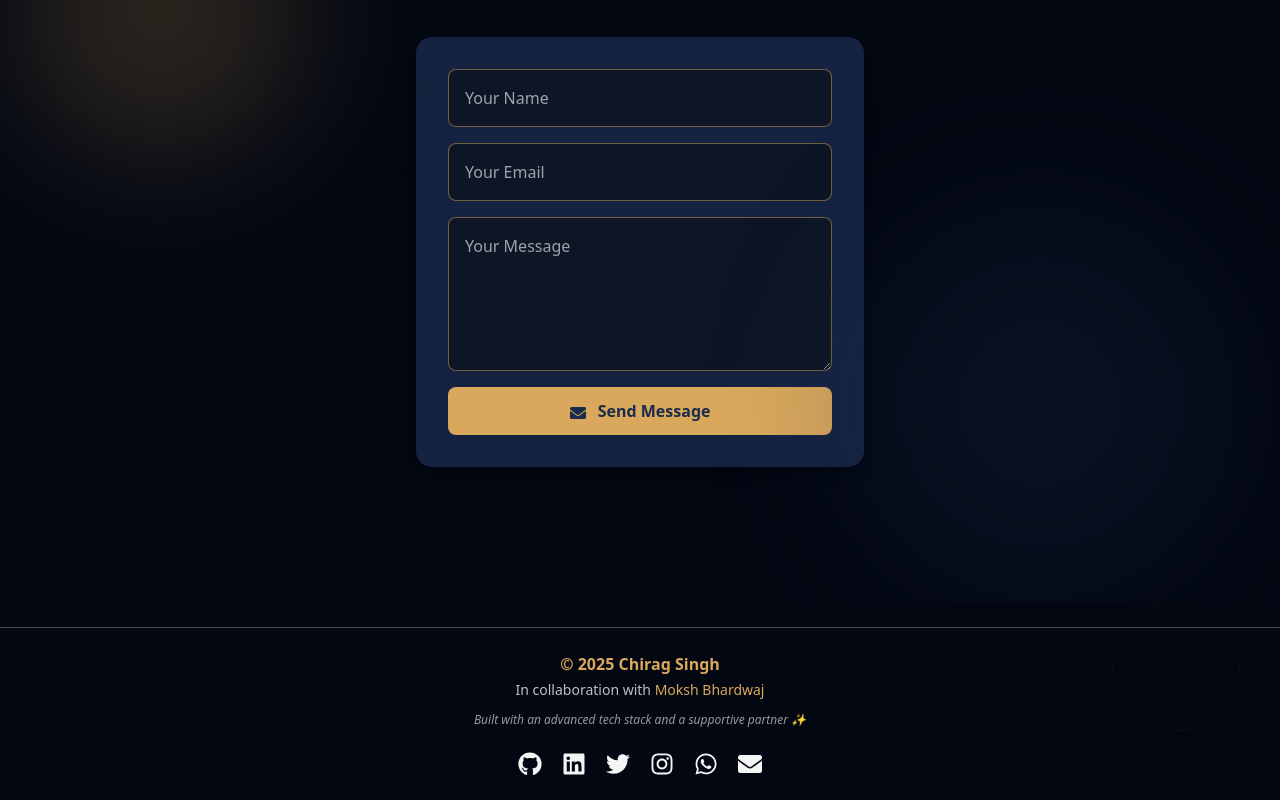
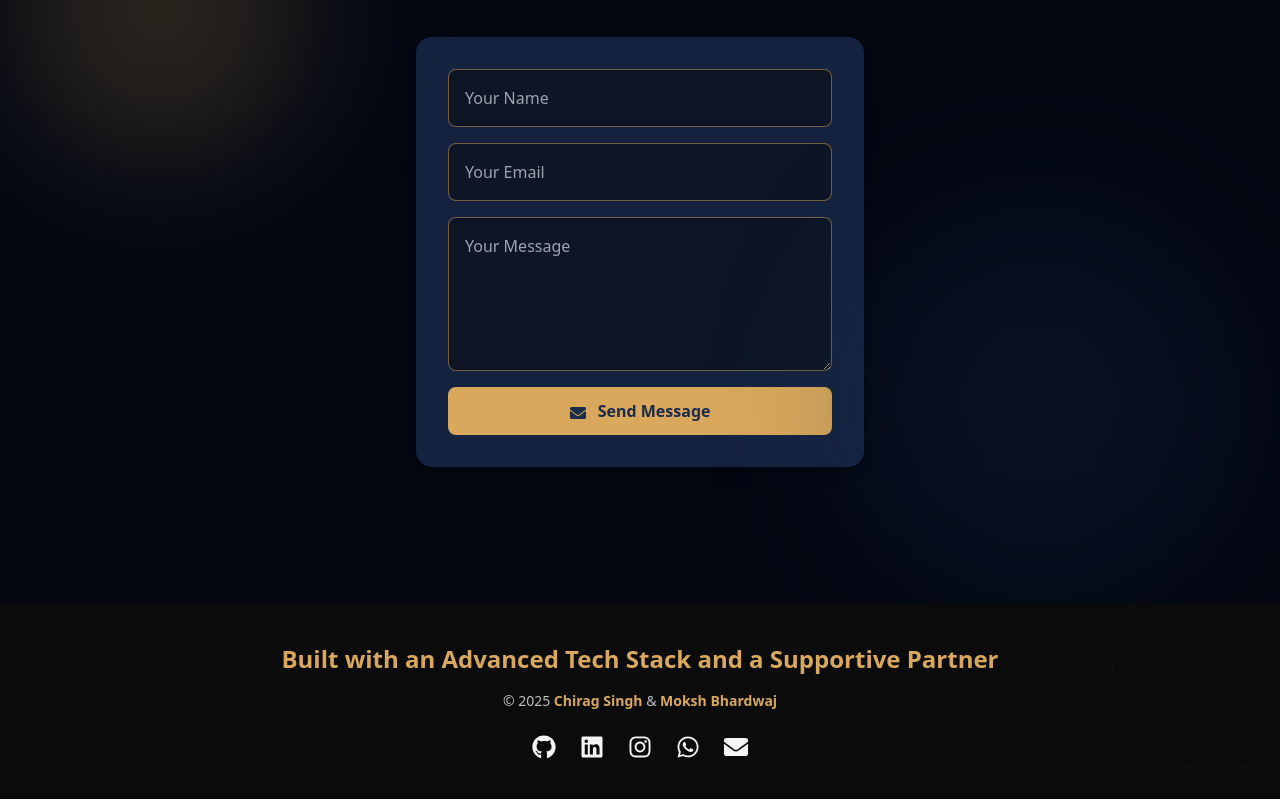
Before and after one commit to chirag349/portfolio, a React (Vite) app: page / in a window 1280 px wide. Shown: the part 2837-3637 px from the top of the page. Built offline with nearby package versions, Linux system fonts and the light colour scheme.

Commit message:
Update Footer.jsx

```diff
--- a/src/components/Footer.jsx
+++ b/src/components/Footer.jsx
@@ -3,7 +3,6 @@ import { motion } from "framer-motion";
 import {
   FaGithub,
   FaLinkedin,
-  FaTwitter,
   FaInstagram,
   FaWhatsapp,
   FaEnvelope,
@@ -13,7 +12,6 @@ export default function Footer() {
   const socials = [
     { icon: FaGithub, link: "https://github.com/chirag349", name: "GitHub" },
     { icon: FaLinkedin, link: "https://linkedin.com/in/chirag349", name: "LinkedIn" },
-    { icon: FaTwitter, link: "https://twitter.com", name: "X" },
     { icon: FaInstagram, link: "https://instagram.com", name: "Instagram" },
     { icon: FaWhatsapp, link: "https://wa.me/your-number", name: "WhatsApp" },
     { icon: FaEnvelope, link: "mailto:chirag@example.com", name: "Email" },
@@ -21,34 +19,45 @@ export default function Footer() {
 
   return (
     <motion.footer
-      initial={{ opacity: 0, y: 30 }}
+      initial={{ opacity: 0, y: 20 }}
       whileInView={{ opacity: 1, y: 0 }}
       viewport={{ once: true }}
       transition={{ duration: 0.8 }}
-      className="py-6 text-center text-[#f5f5f5] relative overflow-hidden"
+      className="relative overflow-hidden py-10 text-center bg-[#0b0b0b] text-[#f5f5f5]"
     >
-      <hr className="opacity-30 mb-6" />
+      {/* Rotating border circle */}
+      <motion.div
+        className="absolute top-[-40px] right-[-40px] w-52 h-52 rounded-full border border-[#d9a85c]/20 opacity-20"
+        animate={{ rotate: 360 }}
+        transition={{ repeat: Infinity, duration: 80, ease: "linear" }}
+      />
 
-      <p className="text-[#d9a85c] font-semibold mb-1">
-        © {new Date().getFullYear()} Chirag Singh
-      </p>
-      <p className="text-sm text-[#bfbfbf] mb-3">
-        In collaboration with{" "}
+      {/* Main Tagline */}
+      <motion.h2
+        initial={{ opacity: 0 }}
+        animate={{ opacity: 1 }}
+        transition={{ duration: 1 }}
+        className="text-xl md:text-2xl font-semibold mb-4 text-[#d9a85c]"
+      >
+        Built with an Advanced Tech Stack and a Supportive Partner
+      </motion.h2>
+
+      {/* Credits */}
+      <p className="text-sm text-[#bfbfbf] mb-6">
+        © {new Date().getFullYear()}{" "}
+        <span className="text-[#d9a85c] font-semibold">Chirag Singh</span> &{" "}
         <a
           href="https://mokshbhardwaj.netlify.app"
           target="_blank"
           rel="noreferrer"
-          className="text-[#d9a85c] hover:underline"
+          className="text-[#d9a85c] hover:underline font-semibold"
         >
           Moksh Bhardwaj
         </a>
       </p>
 
-      <p className="text-xs italic text-[#999] mb-6">
-        Built with an advanced tech stack and a supportive partner ✨
-      </p>
-
-      <div className="flex justify-center flex-wrap gap-5 text-2xl">
+      {/* Social Icons */}
+      <div className="flex justify-center gap-6 text-2xl">
         {socials.map((social, i) => {
           const Icon = social.icon;
           return (
@@ -57,7 +66,7 @@ export default function Footer() {
               href={social.link}
               target="_blank"
               rel="noreferrer"
-              whileHover={{ scale: 1.15, color: "#d9a85c" }}
+              whileHover={{ scale: 1.2, color: "#d9a85c" }}
               transition={{ type: "spring", stiffness: 300 }}
               title={social.name}
               className="text-[#f5f5f5] hover:text-[#d9a85c] transition-colors"
@@ -67,12 +76,6 @@ export default function Footer() {
           );
         })}
       </div>
-
-      <motion.div
-        className="absolute top-0 right-10 w-32 h-32 rounded-full border border-[#d9a85c]/20 opacity-20"
-        animate={{ rotate: 360 }}
-        transition={{ repeat: Infinity, duration: 80, ease: "linear" }}
-      />
     </motion.footer>
   );
 }
```
